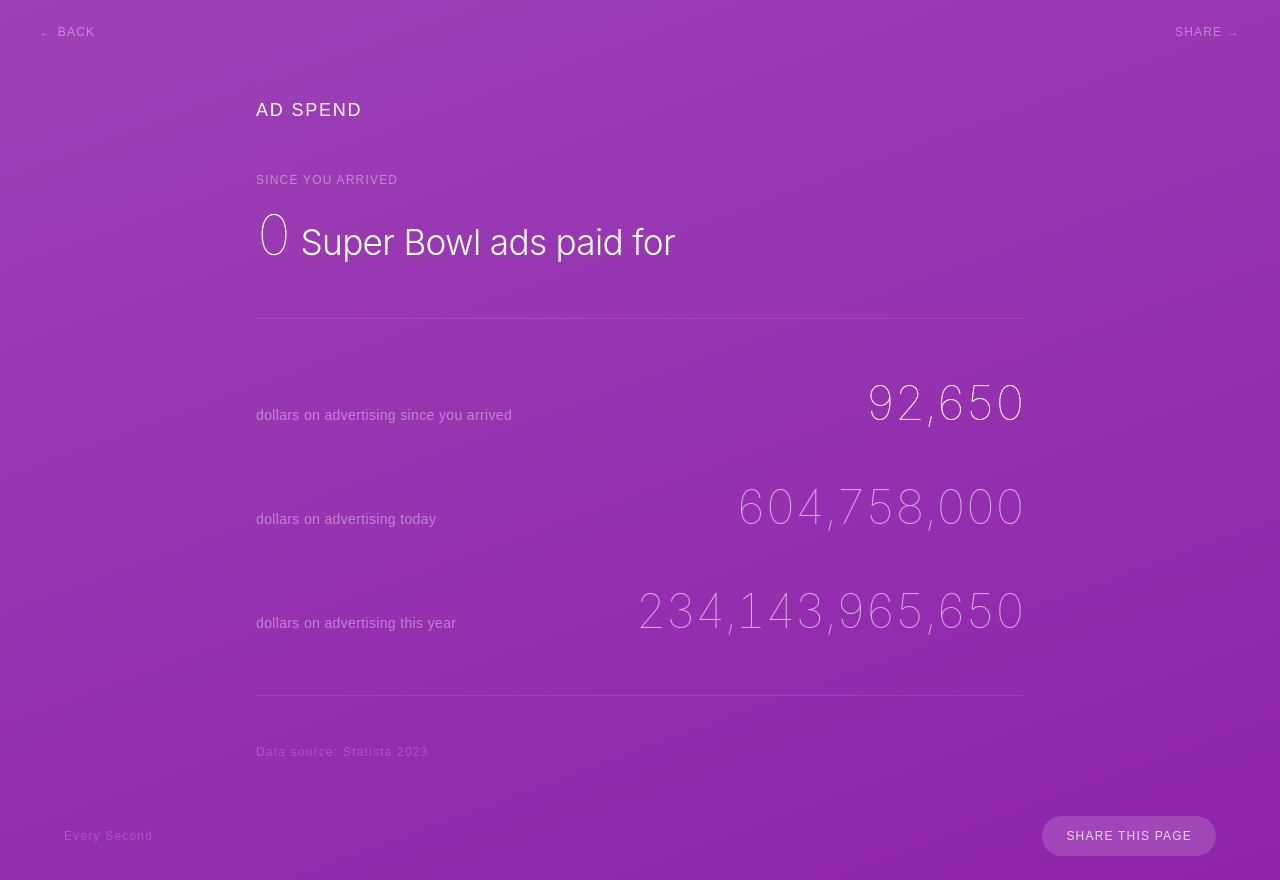
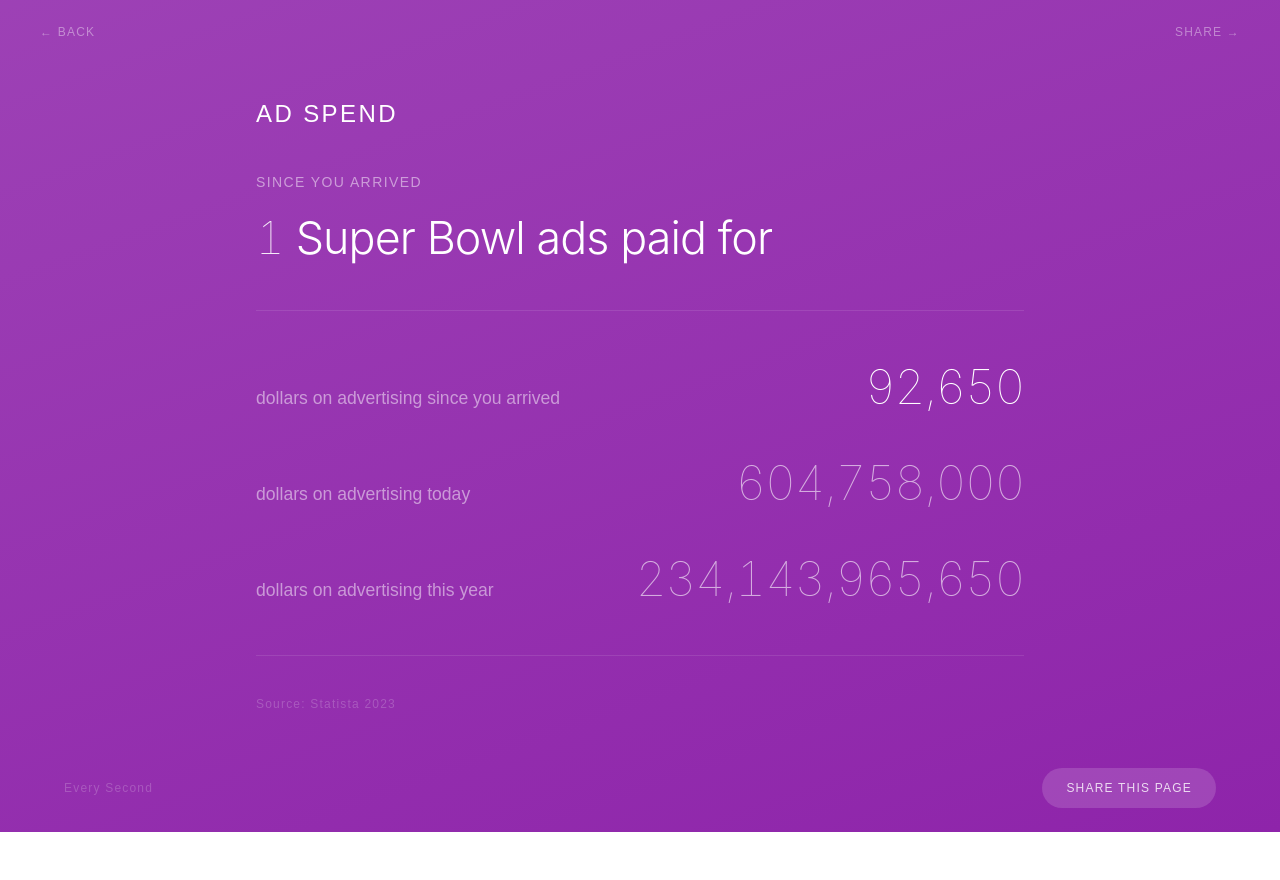
Before and after one commit to graciadavid/onesecond, a Next.js app: page /brand/ad-spend in a window 1280 px wide. After the commit the page ends 832 px from the top, so only its background shows below. Built offline with nearby package versions, Linux system fonts and the light colour scheme.

Commit message:
bigger text on brand page

```diff
--- a/app/brand/[slug]/page.tsx
+++ b/app/brand/[slug]/page.tsx
@@ -49,11 +49,11 @@ export default function BrandPage({ params }: { params: Promise<{ slug: string }
 
  if (!brand) return <div className="min-h-screen flex items-center justify-center text-gray-400">Not found</div>
 
-  const absurdCount = Math.floor(fromEntry / brand.absurdDivisor)
+ const absurdCount = Math.max(1, Math.floor(fromEntry / brand.absurdDivisor))
 
  const handleShare = () => {
    const url = typeof window !== "undefined" ? window.location.href : ""
-    const text = `${absurdCount} ${brand.absurdUnit} since I opened this page. Mind blown 🤯`
+   const text = `${absurdCount} ${brand.absurdUnit} since I opened this page 🤯`
    if (navigator.share) {
      navigator.share({ title: brand.name, text, url })
    } else {
@@ -73,17 +73,17 @@ export default function BrandPage({ params }: { params: Promise<{ slug: string }
        </button>
      </header>
 
-      <section className="flex-1 flex flex-col justify-center px-16 py-8 max-w-4xl mx-auto w-full gap-12">
+     <section className="flex-1 flex flex-col justify-center px-16 py-8 max-w-4xl mx-auto w-full gap-10">
 
-        <h1 className="text-white font-light uppercase tracking-widest text-lg">
+       <h1 className="text-white font-light uppercase tracking-widest" style={{ fontSize: "clamp(1rem, 2vw, 1.5rem)" }}>
          {brand.name}
        </h1>
 
-        {/* Absurd dynamic sentence */}
-        <div className="flex flex-col gap-3">
-          <p className="text-white/40 text-xs tracking-widest uppercase">Since you arrived</p>
-          <p className="text-white font-light leading-tight" style={{ fontSize: "clamp(1.4rem, 3.5vw, 2.2rem)", fontFamily: "-apple-system, 'SF Pro Display', BlinkMacSystemFont, sans-serif", letterSpacing: "-0.02em" }}>
-            <span className="font-thin tabular-nums" style={{ fontSize: "clamp(2rem, 5vw, 3.5rem)" }}>
+       {/* Absurd sentence */}
+       <div className="flex flex-col gap-4">
+         <p className="text-white/50 text-sm tracking-widest uppercase font-light">Since you arrived</p>
+         <p className="text-white font-light leading-snug" style={{ fontSize: "clamp(1.6rem, 4vw, 2.8rem)", fontFamily: "-apple-system, 'SF Pro Display', BlinkMacSystemFont, sans-serif", letterSpacing: "-0.02em" }}>
+           <span className="font-thin tabular-nums" style={{ color: "rgba(255,255,255,0.9)" }}>
              {absurdCount.toLocaleString("en-US")}
            </span>
            {" "}{brand.absurdUnit}
@@ -93,22 +93,30 @@ export default function BrandPage({ params }: { params: Promise<{ slug: string }
        <div className="h-px bg-white/10" />
 
        {/* Three counters */}
-        <div className="flex flex-col gap-8">
-          <div className="flex items-baseline justify-between">
-            <p className="text-white/40 text-sm font-light tracking-wide">{brand.unit} since you arrived</p>
-            <p className="tabular-nums font-thin text-white text-right" style={{ fontSize: "clamp(1.8rem, 4vw, 3rem)", letterSpacing: "-0.03em", fontFamily: "-apple-system, 'SF Pro Display', BlinkMacSystemFont, sans-serif" }}>
+       <div className="flex flex-col gap-6">
+         <div className="flex items-baseline justify-between gap-8">
+           <p className="text-white/50 font-light shrink-0" style={{ fontSize: "clamp(0.9rem, 1.5vw, 1.1rem)" }}>
+             {brand.unit} since you arrived
+           </p>
+           <p className="tabular-nums font-thin text-white text-right" style={{ fontSize: "clamp(2rem, 4vw, 3rem)", letterSpacing: "-0.03em", fontFamily: "-apple-system, 'SF Pro Display', BlinkMacSystemFont, sans-serif" }}>
              {fromEntry.toLocaleString("en-US")}
            </p>
          </div>
-          <div className="flex items-baseline justify-between">
-            <p className="text-white/40 text-sm font-light tracking-wide">{brand.unit} today</p>
-            <p className="tabular-nums font-thin text-white/60 text-right" style={{ fontSize: "clamp(1.8rem, 4vw, 3rem)", letterSpacing: "-0.03em", fontFamily: "-apple-system, 'SF Pro Display', BlinkMacSystemFont, sans-serif" }}>
+
+         <div className="flex items-baseline justify-between gap-8">
+           <p className="text-white/50 font-light shrink-0" style={{ fontSize: "clamp(0.9rem, 1.5vw, 1.1rem)" }}>
+             {brand.unit} today
+           </p>
+           <p className="tabular-nums font-thin text-white/60 text-right" style={{ fontSize: "clamp(2rem, 4vw, 3rem)", letterSpacing: "-0.03em", fontFamily: "-apple-system, 'SF Pro Display', BlinkMacSystemFont, sans-serif" }}>
              {today.toLocaleString("en-US")}
            </p>
          </div>
-          <div className="flex items-baseline justify-between">
-            <p className="text-white/40 text-sm font-light tracking-wide">{brand.unit} this year</p>
-            <p className="tabular-nums font-thin text-white/60 text-right" style={{ fontSize: "clamp(1.8rem, 4vw, 3rem)", letterSpacing: "-0.03em", fontFamily: "-apple-system, 'SF Pro Display', BlinkMacSystemFont, sans-serif" }}>
+
+         <div className="flex items-baseline justify-between gap-8">
+           <p className="text-white/50 font-light shrink-0" style={{ fontSize: "clamp(0.9rem, 1.5vw, 1.1rem)" }}>
+             {brand.unit} this year
+           </p>
+           <p className="tabular-nums font-thin text-white/60 text-right" style={{ fontSize: "clamp(2rem, 4vw, 3rem)", letterSpacing: "-0.03em", fontFamily: "-apple-system, 'SF Pro Display', BlinkMacSystemFont, sans-serif" }}>
              {thisYear.toLocaleString("en-US")}
            </p>
          </div>
@@ -116,9 +124,8 @@ export default function BrandPage({ params }: { params: Promise<{ slug: string }
 
        <div className="h-px bg-white/10" />
 
-        {/* Source */}
        <p className="text-white/20 text-xs font-light tracking-widest">
-          Data source: {brand.source}
+         Source: {brand.source}
        </p>
 
      </section>
```
Lines whose indentation alone changed are shown as unchanged.
